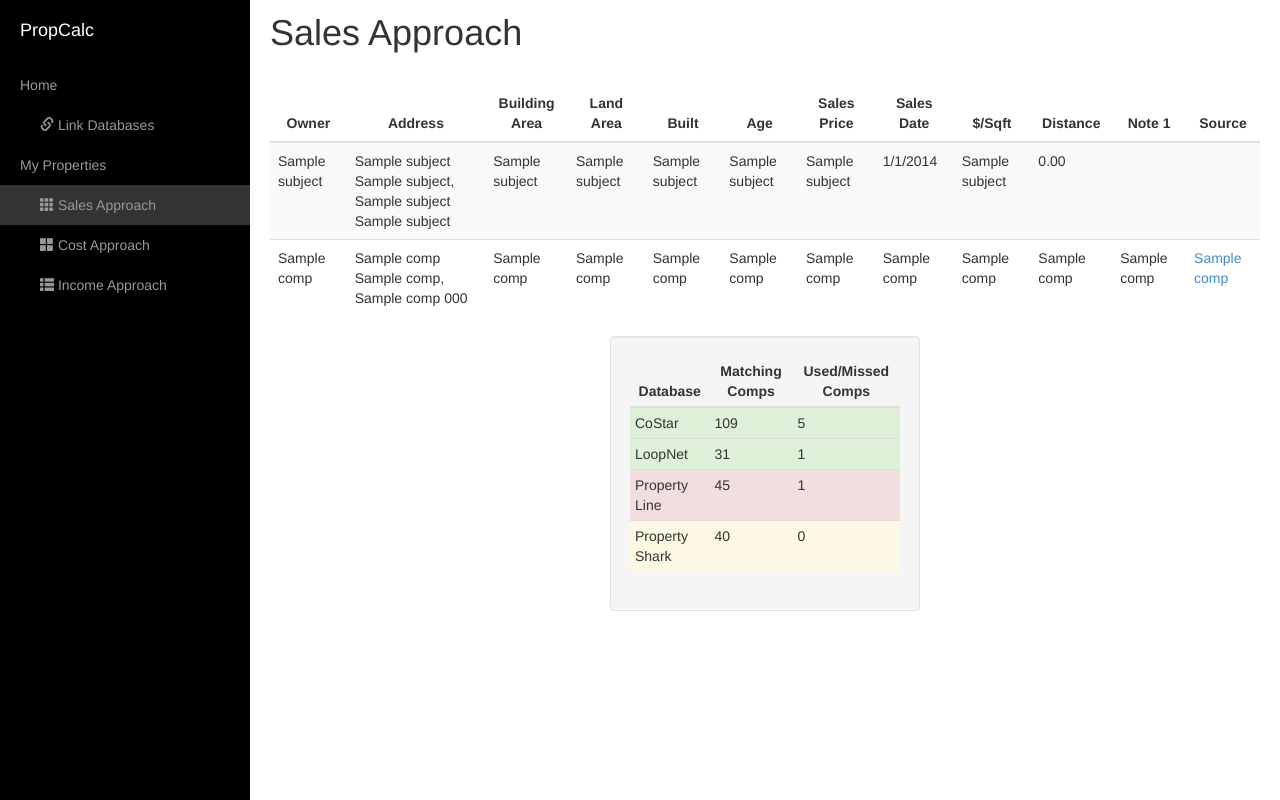
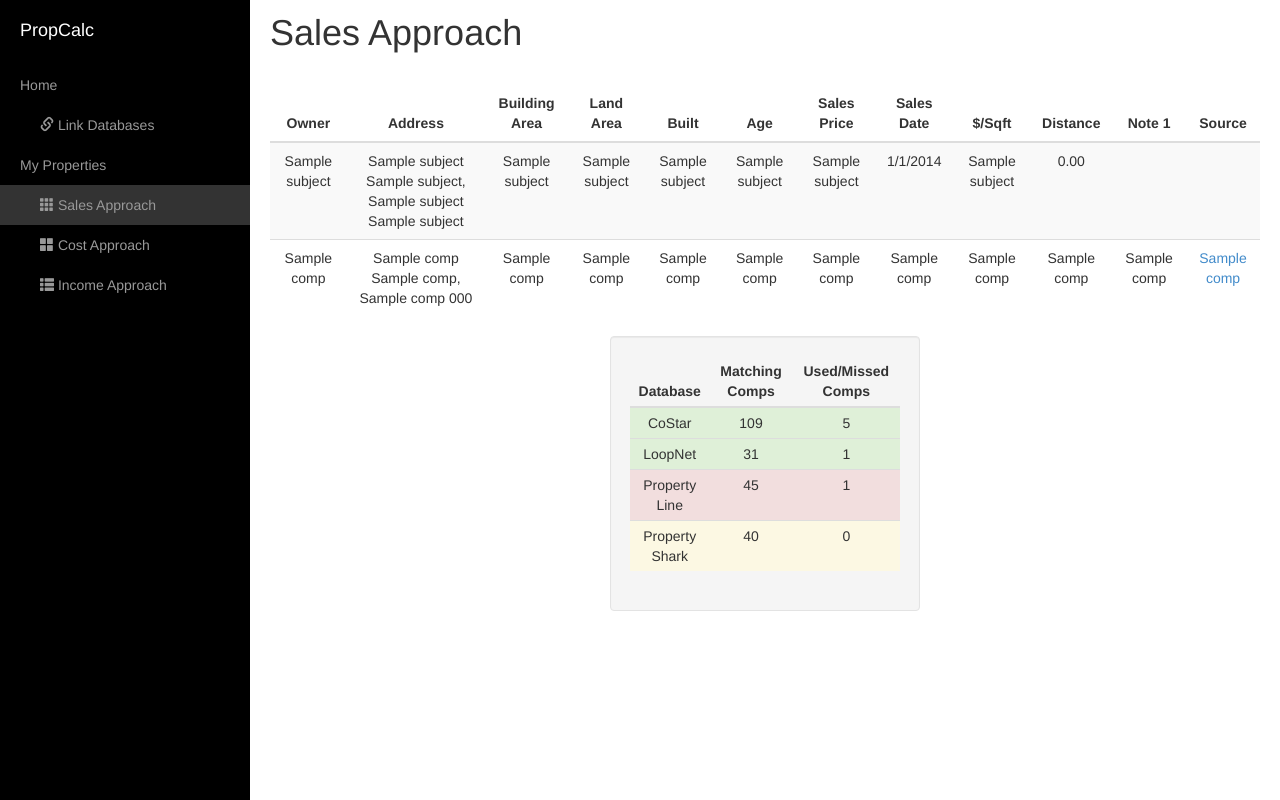
Before and after one commit to adamyala/propcalc_public, a Flask app: template templates/sales_approach_2.html in a window 1280 px wide. Run offline with Flask 2, Linux system fonts and the light colour scheme; the template is opened without the code that fills it: most values are stand-ins (such as "Sample title", 1, 10 or a date in 2020); some libraries are stand-ins or nearby versions.

Commit message:
jk now they're fixed

```diff
--- a/main.py
+++ b/main.py
@@ -62,8 +62,9 @@ def sales_approach():
 @app.route("/sales_approach_2/<subject>")
 def sales_approach_2(subject):
 	# sales_approach(address, impr_sqft, price, age, use, level, condition)
-	# comps = sales_approach(subject[12], float(subject[5]), float(subject[7]), float(subject[8]), subject[9], subject[10], subject[11])
-	return render_template('sales_approach_2.html', subject=subject)
+	subject = ast.literal_eval(subject)
+	comps = find_comps(subject[12], float(subject[5]), float(subject[7]), float(subject[8]), subject[9], subject[10], subject[11])
+	return render_template('sales_approach_2.html', **locals())
 
 @app.route("/income_approach/<subject>")
 def income_approach(subject):
--- a/templates/edit_property.html
+++ b/templates/edit_property.html
@@ -49,13 +49,13 @@
                 </li>
                 <li><a href="#"><i class="glyphicon glyphicon-link"></i> Link Databases</a>
                 </li>
-                <li><a href={{ url_for('start') }}>My Properties</a>
+                <li class="active"><a href={{ url_for('start') }}>My Properties</a>
                 </li>
                 <li><a href={{ url_for('sales_approach_2', subject=subject) }}><i class="glyphicon glyphicon-th"></i> Sales Approach</a>
                 </li>
                 <li><a href={{ url_for('cost_approach', subject=subject) }}><i class="glyphicon glyphicon-th-large"></i> Cost Approach</a>
                 </li>
-                <li class="active"><a href={{ url_for('income_approach', subject=subject) }}><i class="glyphicon glyphicon-th-list"></i> Income Approach</a>
+                <li><a href={{ url_for('income_approach', subject=subject) }}><i class="glyphicon glyphicon-th-list"></i> Income Approach</a>
                 </li>
             </ul>
         </div>
--- a/templates/sales_approach_2.html
+++ b/templates/sales_approach_2.html
@@ -74,7 +74,7 @@
 
                     <div class="bs-example">
                         <div class='col-md-12'>
-                            <table class="table table-striped">
+                            <table class="table sales table-striped">
                                 <thead>
                                     <tr>
                                         <th>Owner</th>
@@ -159,7 +159,7 @@
 
                         <div class='col-md-4'>
                             <div class="well">
-                                <table class="table table-condensed">
+                                <table class="table sales table-condensed">
                                     <thead>
                                         <tr>
                                             <th>Database</th>
```
